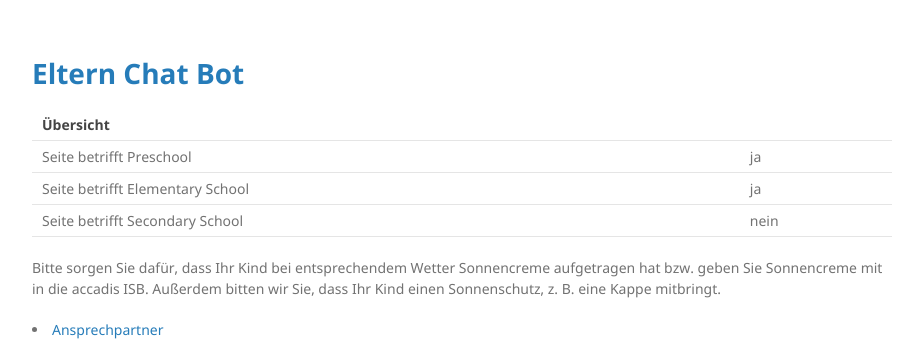
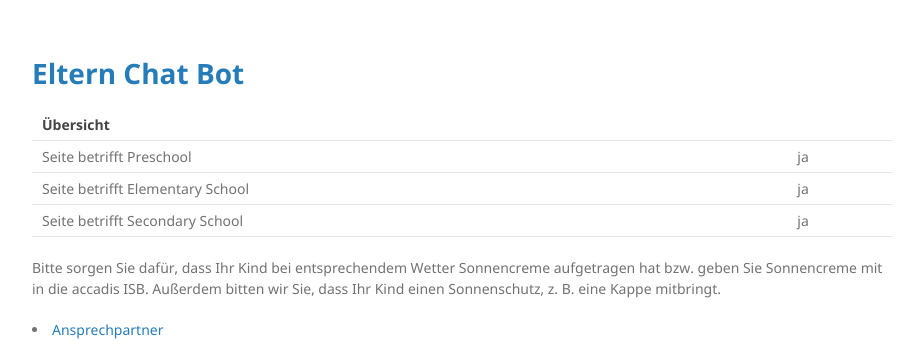
Before and after one commit to transresult/2504-chat-bot-source, a Jekyll site: the page built from docs/Sonnenschutz.md, in a window 1280 px wide. Shown: the top 341 px of the page, without its empty margins (178-1101 px from the left). Built offline with Jekyll 4.4.1, drawn with Linux system fonts in a browser that asks for light colours; our own code applies the rules of GitHub Pages for plain Markdown files.

Commit message:
Update Sonnenschutz.md
betrifft die Secondary School

```diff
--- a/docs/Sonnenschutz.md
+++ b/docs/Sonnenschutz.md
@@ -5,6 +5,6 @@ title: Sonnenschutz
 | --- | --- |
 | Seite betrifft Preschool | ja |
 | Seite betrifft Elementary School | ja |
-| Seite betrifft Secondary School | nein |
+| Seite betrifft Secondary School | ja |
 
 Bitte sorgen Sie dafür, dass Ihr Kind bei entsprechendem Wetter Sonnencreme aufgetragen hat bzw. geben Sie Sonnencreme mit in die accadis ISB. Außerdem bitten wir Sie, dass Ihr Kind einen Sonnenschutz, z. B. eine Kappe mitbringt.
```
